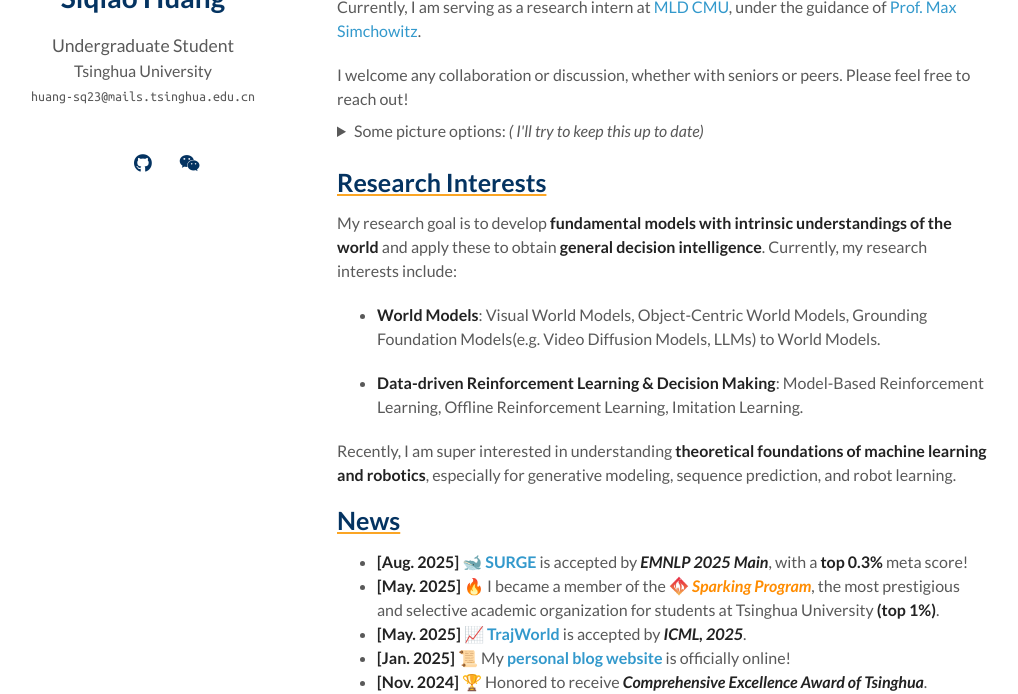
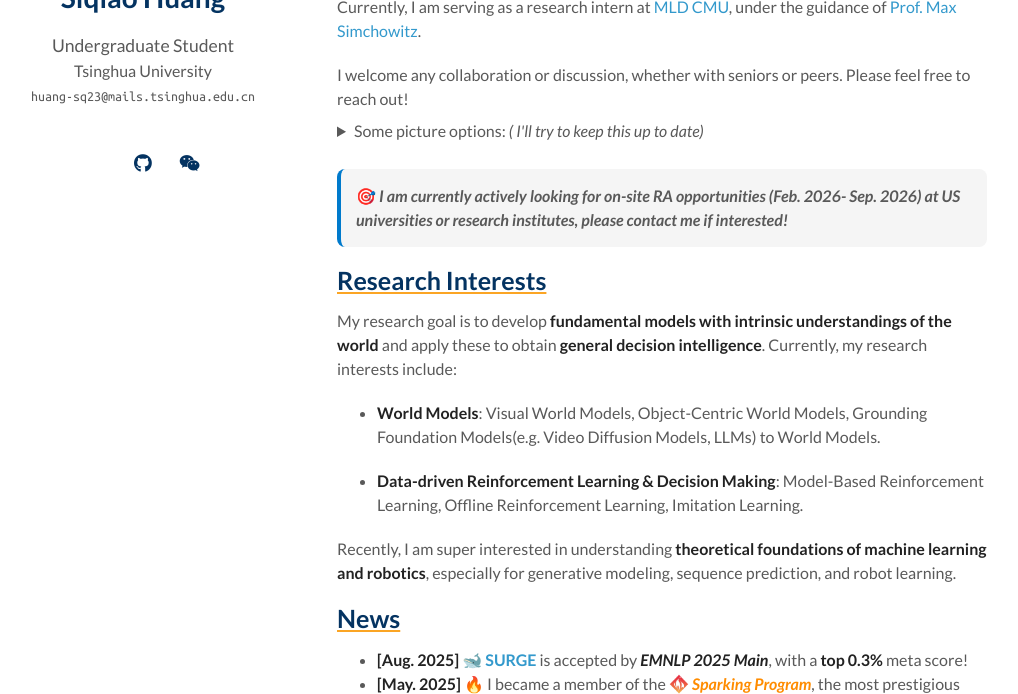
Before and after one commit to knightnemo/knightnemo.github.io, a Jekyll site: the page built from index.md, in a window 1280 px wide and 900 px high, cut to the strip 206-900 px from the top of the window. Shown: the whole strip, without its empty margins (133-1151 px from the left). Built offline with Jekyll 4.4.1, drawn with Linux system fonts in a browser that asks for light colours; a style sheet for code colours, icons or effects is not loaded; our own code applies the rules of GitHub Pages for plain Markdown files.

Commit message:
add 春研招聘

```diff
--- a/index.md
+++ b/index.md
@@ -7,6 +7,7 @@ layout: homepage
 I'm currently a junior undergraduate student (from 2023 Fall) in [IIIS (Yao Class)](https://iiis.tsinghua.edu.cn/en/), [Tsinghua University](https://www.tsinghua.edu.cn/en/), pursuing a Bachelor's degree in Computer Science and Technology.
 
 In the summer of 2024, I joined [THUML](https://github.com/thuml) under the supervision of [Prof. Mingsheng Long](http://ise.thss.tsinghua.edu.cn/~mlong/). Currently, I am serving as a research intern at [MLD CMU](https://www.ml.cmu.edu), under the guidance of [Prof. Max Simchowitz](https://msimchowitz.github.io).
+
 <p style="margin-bottom: 0;">I welcome any collaboration or discussion, whether with seniors or peers. Please feel free to reach out!</p>
 <details style="margin-top: 0;">
 <summary style="margin-bottom: 0;">Some picture options: <em>( I'll try to keep this up to date)</em> </summary>
@@ -55,8 +56,11 @@ In the summer of 2024, I joined [THUML](https://github.com/thuml) under the supe
 </div>
 <script src="./assets/js/simple-gallery.js"></script>
 </details>
-<div style="height: 1em;"></div>
-
+<div style="height: 0.5em;"></div>
+<div style="background-color: #f5f5f5; padding: 15px; border-radius: 8px; margin: 10px 0; border-left: 4px solid #007acc;">
+🎯 <b><em>I am currently actively looking for on-site RA opportunities (Feb. 2026- Sep. 2026) at US universities or research institutes, please contact me if interested!</em></b>
+</div>
+<div style="height: 0.5em;"></div>
 ## Research Interests
 My research goal is to develop **fundamental models with intrinsic understandings of the world** and apply these to obtain **general decision intelligence**. Currently, my research interests include:
 
```
